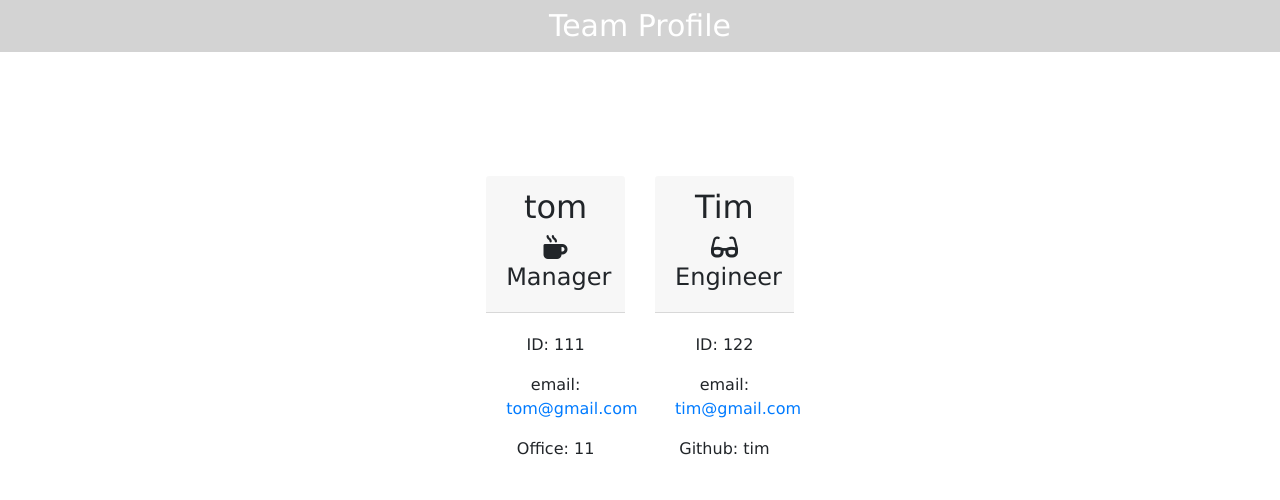
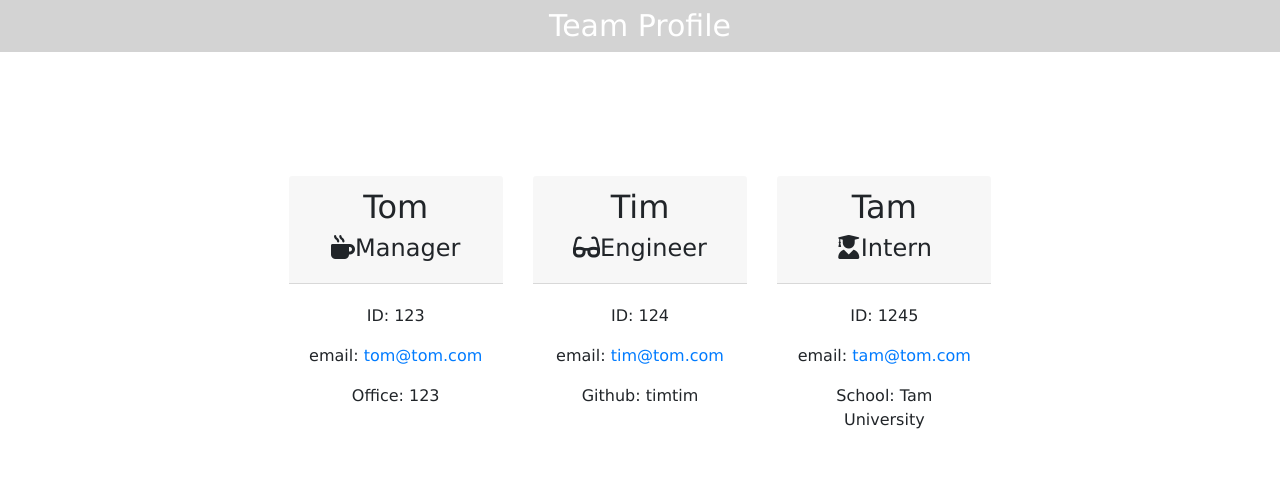
Before and after one commit to mollymontgomery/team_profile_generator, a website: page team.html in a window 1280 px wide. Drawn offline with nearby package versions, Linux system fonts and the light colour scheme.

```diff
--- a/team.html
+++ b/team.html
@@ -21,13 +21,13 @@
 
     <div class="col-4 mt-4">
         <div class="card-header" style="width: 100%">
-        <h2>tom</h2>
+        <h2>Tom</h2>
         <h4><i class="fa-solid fa-mug-hot"></i>Manager</h4>
         </div>
         <div class="card-body">
-        <p>ID: 111</p>
-        <p>email: <a href="mailto:tom@gmail.com">tom@gmail.com</a></p>
-        <p>Office: 11</p>
+        <p>ID: 123</p>
+        <p>email: <a href="mailto:tom@tom.com">tom@tom.com</a></p>
+        <p>Office: 123</p>
         </div>
     </div>
 
@@ -37,9 +37,21 @@
         <h4><i class="fa-solid fa-glasses"></i>Engineer</h4>
         </div>
         <div class="card-body">
-        <p>ID: 122</p>
-        <p>email: <a href="mailto:tim@gmail.com">tim@gmail.com</a></p>
-        <p>Github: tim</p>
+        <p>ID: 124</p>
+        <p>email: <a href="mailto:tim@tom.com">tim@tom.com</a></p>
+        <p>Github: timtim</p>
+        </div>
+    </div>
+
+    <div class="col-4 mt-4">
+        <div class="card-header" style="width: 100%">
+        <h2>Tam</h2>
+        <h4><i class="fa-solid fa-user-graduate"></i>Intern</h4>
+        </div>
+        <div class="card-body">
+        <p>ID: 1245</p>
+        <p>email: <a href="mailto:tam@tom.com">tam@tom.com</a></p>
+        <p>School: Tam University</p>
         </div>
     </div>
 
```
Also changed, not shown: README.md.
